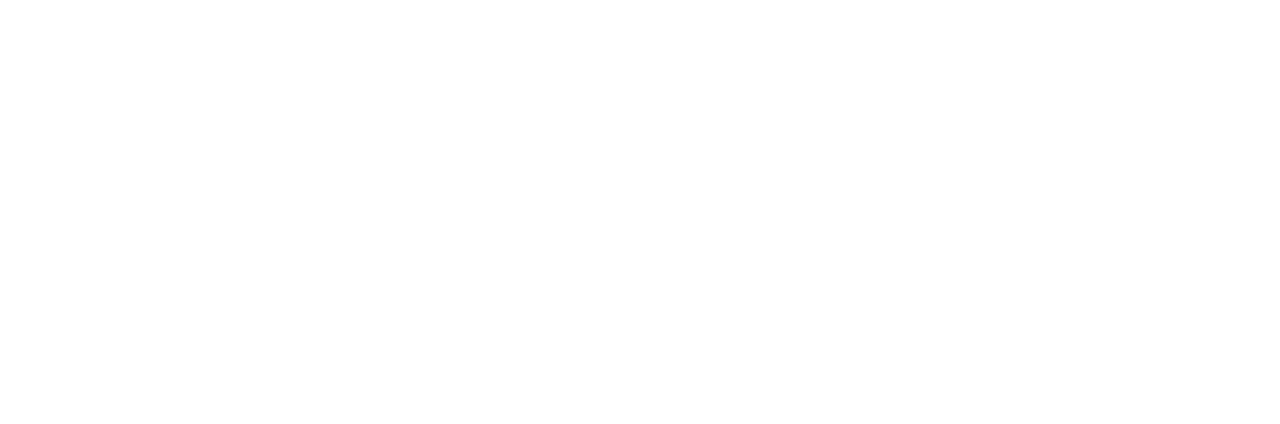
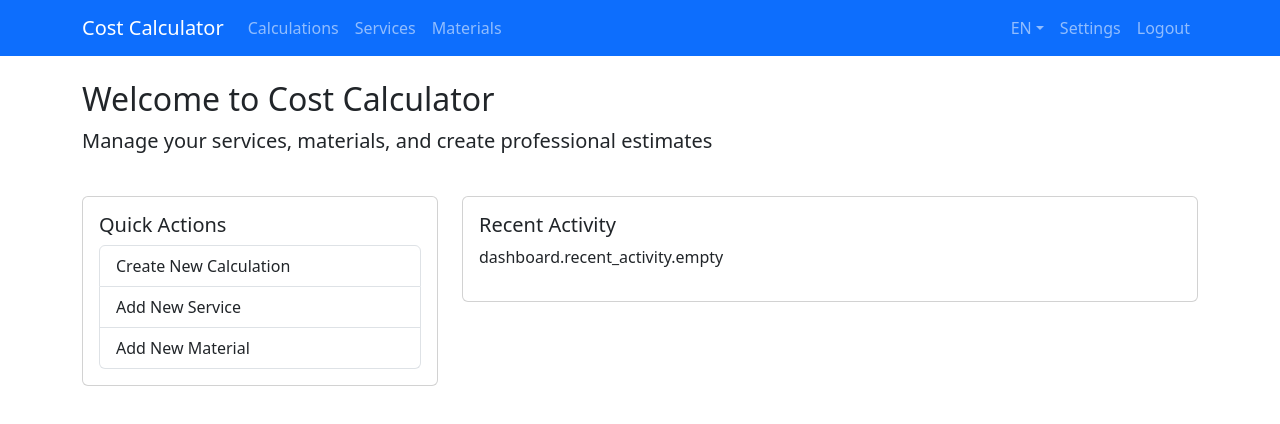
Before and after one commit to maciejnadzieja/cost-calc, a Vue app in the folder frontend/: page /dashboard in a window 1280 px wide. Before the commit this address had no page. Shown: the top 424 px of the page. Built offline with nearby package versions, Linux system fonts and the light colour scheme.

Commit message:
vue init

```diff
--- /dev/null
+++ b/frontend/src/layouts/DefaultLayout.vue
@@ -0,0 +1,75 @@
+<template>
+  <div>
+    <nav class="navbar navbar-expand-lg navbar-dark bg-primary">
+      <div class="container">
+        <router-link class="navbar-brand" to="/">{{ $t('app.name') }}</router-link>
+        <button class="navbar-toggler" type="button" data-bs-toggle="collapse" data-bs-target="#navbarNav"
+                aria-controls="navbarNav" aria-expanded="false" aria-label="Toggle navigation">
+          <span class="navbar-toggler-icon"></span>
+        </button>
+        <div class="collapse navbar-collapse" id="navbarNav">
+          <ul class="navbar-nav me-auto">
+            <li class="nav-item">
+              <router-link class="nav-link" to="/calculations">
+                <i class="bi bi-calculator"></i> <span>{{ $t('nav.calculations') }}</span>
+              </router-link>
+            </li>
+            <li class="nav-item">
+              <router-link class="nav-link" to="/services">
+                <i class="bi bi-gear"></i> <span>{{ $t('nav.services') }}</span>
+              </router-link>
+            </li>
+            <li class="nav-item">
+              <router-link class="nav-link" to="/materials">
+                <i class="bi bi-box-seam"></i> <span>{{ $t('nav.materials') }}</span>
+              </router-link>
+            </li>
+          </ul>
+          <ul class="navbar-nav">
+            <li class="nav-item dropdown">
+              <a class="nav-link dropdown-toggle" href="#" id="languageDropdown" role="button"
+                 data-bs-toggle="dropdown" aria-expanded="false">
+                <i class="bi bi-globe"></i>
+                <span>{{ $i18n.locale.toUpperCase() }}</span>
+              </a>
+              <ul class="dropdown-menu dropdown-menu-end">
+                <li><a class="dropdown-item" href="#" @click.prevent="setLocale('en')">{{ $t('lang.english') }}</a></li>
+                <li><a class="dropdown-item" href="#" @click.prevent="setLocale('pl')">{{ $t('lang.polish') }}</a></li>
+              </ul>
+            </li>
+            <li class="nav-item">
+              <router-link class="nav-link" to="/settings">
+                <i class="bi bi-gear"></i> <span>{{ $t('nav.settings') }}</span>
+              </router-link>
+            </li>
+            <li class="nav-item">
+              <a class="nav-link" href="#" @click.prevent="logout">
+                <i class="bi bi-box-arrow-right"></i> <span>{{ $t('nav.logout') }}</span>
+              </a>
+            </li>
+          </ul>
+        </div>
+      </div>
+    </nav>
+    <div class="container mt-4">
+      <router-view />
+    </div>
+  </div>
+</template>
+
+<script setup lang="ts">
+import { useI18n } from 'vue-i18n';
+
+const { locale } = useI18n();
+
+const setLocale = (newLocale: string) => {
+  locale.value = newLocale;
+};
+
+const logout = () => {
+  // Handle logout logic here
+};
+</script>
+
+<style scoped>
+</style>
--- a/frontend/src/router/index.ts
+++ b/frontend/src/router/index.ts
@@ -1,4 +1,5 @@
 import { createRouter, createWebHistory } from 'vue-router'
+import DefaultLayout from '../layouts/DefaultLayout.vue'
 
 const router = createRouter({
   history: createWebHistory(import.meta.env.BASE_URL),
@@ -13,6 +14,17 @@
       name: 'login',
       component: () => import('../views/LoginView.vue'),
     },
+    {
+      path: '/dashboard',
+      component: DefaultLayout,
+      children: [
+        {
+          path: '',
+          name: 'dashboard',
+          component: () => import('../views/DashboardView.vue'),
+        },
+      ],
+    },
   ],
 })
 
--- /dev/null
+++ b/frontend/src/views/DashboardView.vue
@@ -0,0 +1,39 @@
+<template>
+  <div>
+    <div class="row">
+      <div class="col-12">
+        <h2>{{ $t('dashboard.welcome') }}</h2>
+        <p class="lead">{{ $t('dashboard.subtitle') }}</p>
+      </div>
+    </div>
+
+    <div class="row mt-4">
+      <div class="col-md-4">
+        <div class="card">
+          <div class="card-body">
+            <h5 class="card-title">{{ $t('dashboard.quick_actions') }}</h5>
+            <div class="list-group">
+              <router-link to="/calculations/new" class="list-group-item list-group-item-action">{{ $t('dashboard.create_calculation') }}</router-link>
+              <router-link to="/services/new" class="list-group-item list-group-item-action">{{ $t('dashboard.add_service') }}</router-link>
+              <router-link to="/materials/new" class="list-group-item list-group-item-action">{{ $t('dashboard.add_material') }}</router-link>
+            </div>
+          </div>
+        </div>
+      </div>
+      <div class="col-md-8">
+        <div class="card">
+          <div class="card-body">
+            <h5 class="card-title">{{ $t('dashboard.recent_activity') }}</h5>
+            <p>{{ $t('dashboard.recent_activity.empty') }}</p>
+          </div>
+        </div>
+      </div>
+    </div>
+  </div>
+</template>
+
+<script setup lang="ts">
+</script>
+
+<style scoped>
+</style>
```
